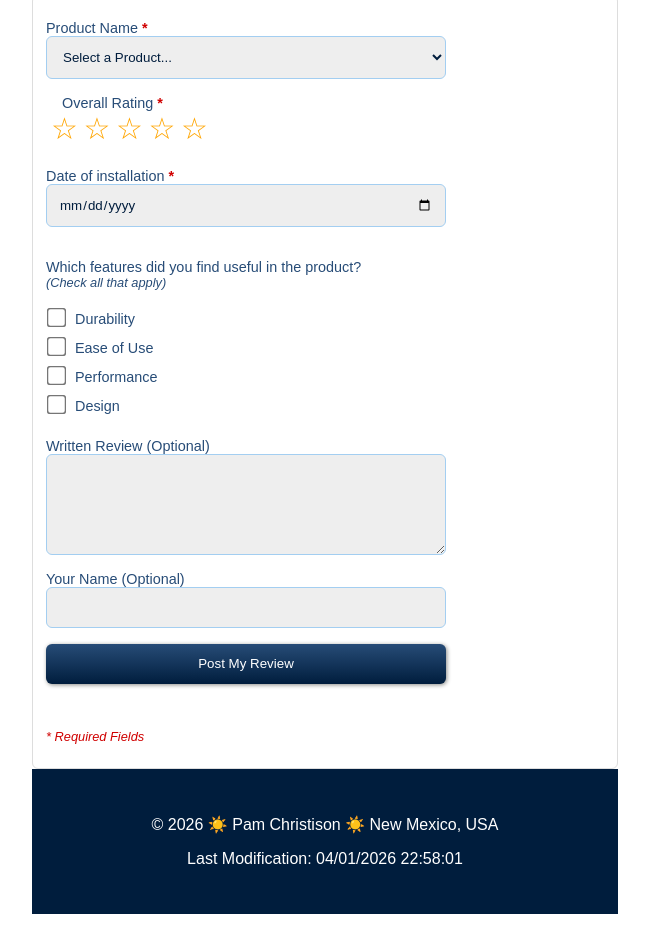
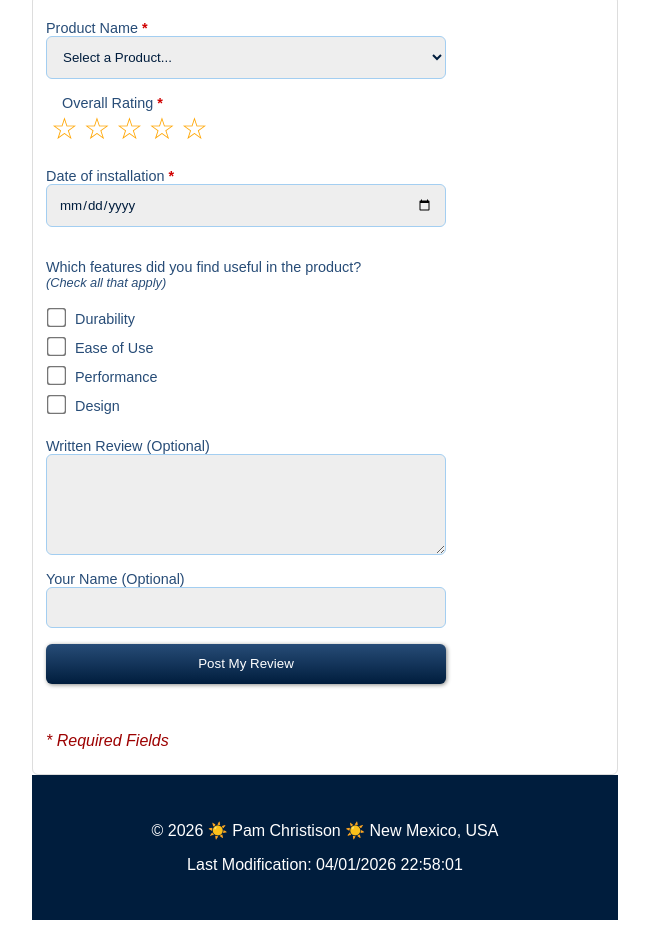
Before and after one commit to kimchristian50/wdd131, a plain HTML site: page week05/product-review/form.html in a window 1280 px wide. Shown: the part 122-1074 px from the top of the page, without its empty margins (315-964 px from the left). Drawn offline with Linux system fonts and the light colour scheme.

Commit message:
last change?

```diff
--- a/week05/product-review/styles/form.css
+++ b/week05/product-review/styles/form.css
@@ -200,8 +200,8 @@ h1 {
 }
 
 .form-note {
-    font-size: 0.8rem;
-    color: #d00000;
+    /* font-size: 0.8rem; */
+    color: #9c0101;
     margin-bottom: 1rem;
     font-style: italic;
 }
```
